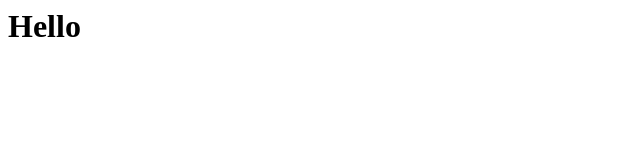
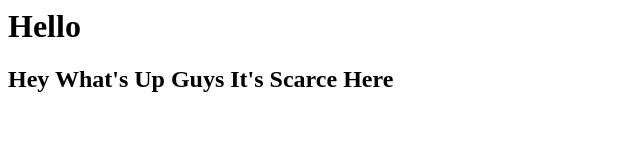
Before and after one commit to mlsherman96/my-first-website-sherman, a plain HTML site: page index.html in a window 1280 px wide. Shown: the whole page, without its empty margins (0-640 px from the left). Drawn offline with Linux system fonts and the light colour scheme.

Commit message:
added Scarce

```diff
--- a/index.html
+++ b/index.html
@@ -1 +1,2 @@
 <h1>Hello</h1>
+<h2>Hey What's Up Guys It's Scarce Here</h2>
```
